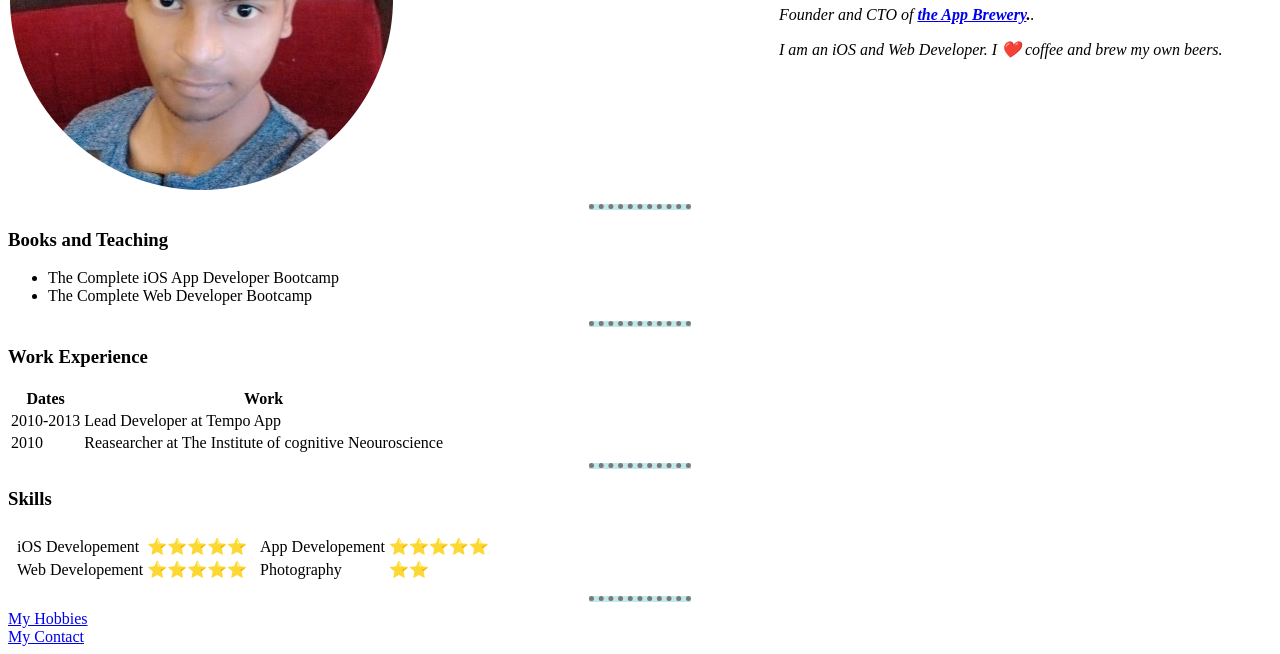
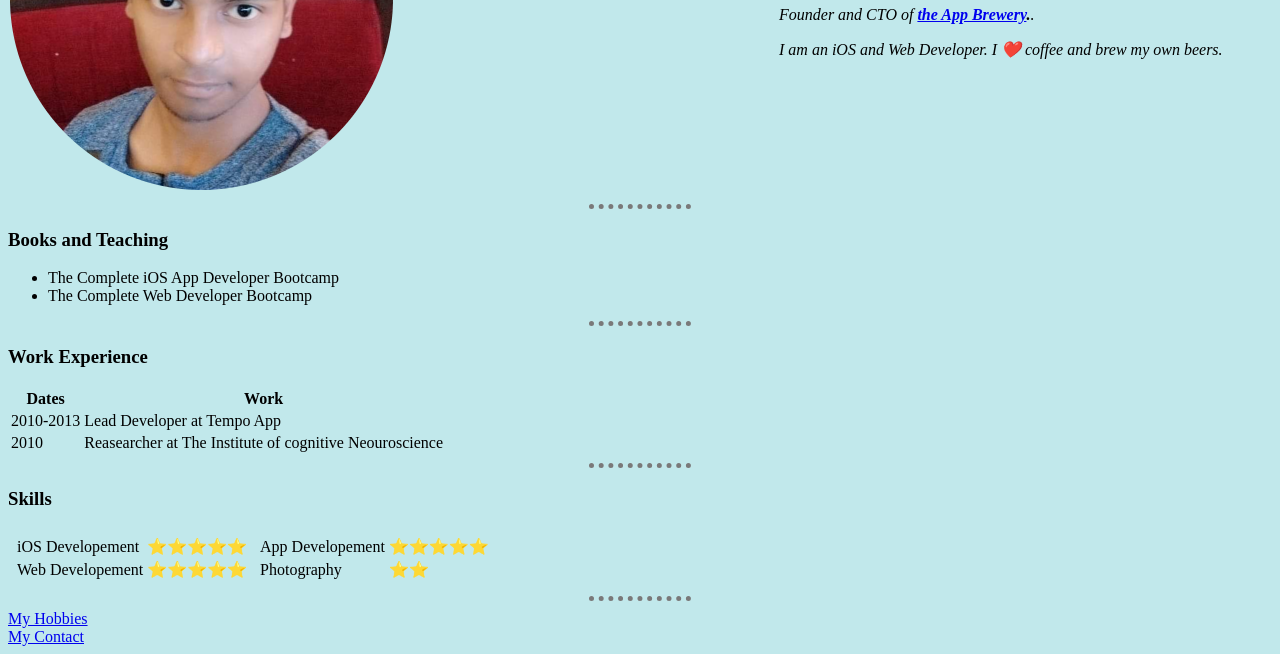
Before and after one commit to Hardik1130/CV1, a plain HTML site: page index.html in a window 1280 px wide. Shown: the part 203-857 px from the top of the page. Drawn offline with Linux system fonts and the light colour scheme.

Commit message:
Update index.html

```diff
--- a/index.html
+++ b/index.html
@@ -25,7 +25,7 @@
 
     }
   </style>
-  <body style:"background-color: #c1e8eb;">
+  <body style="background-color: #c1e8eb;">
     <table cellspacing="1">
       <tr>
 
```
